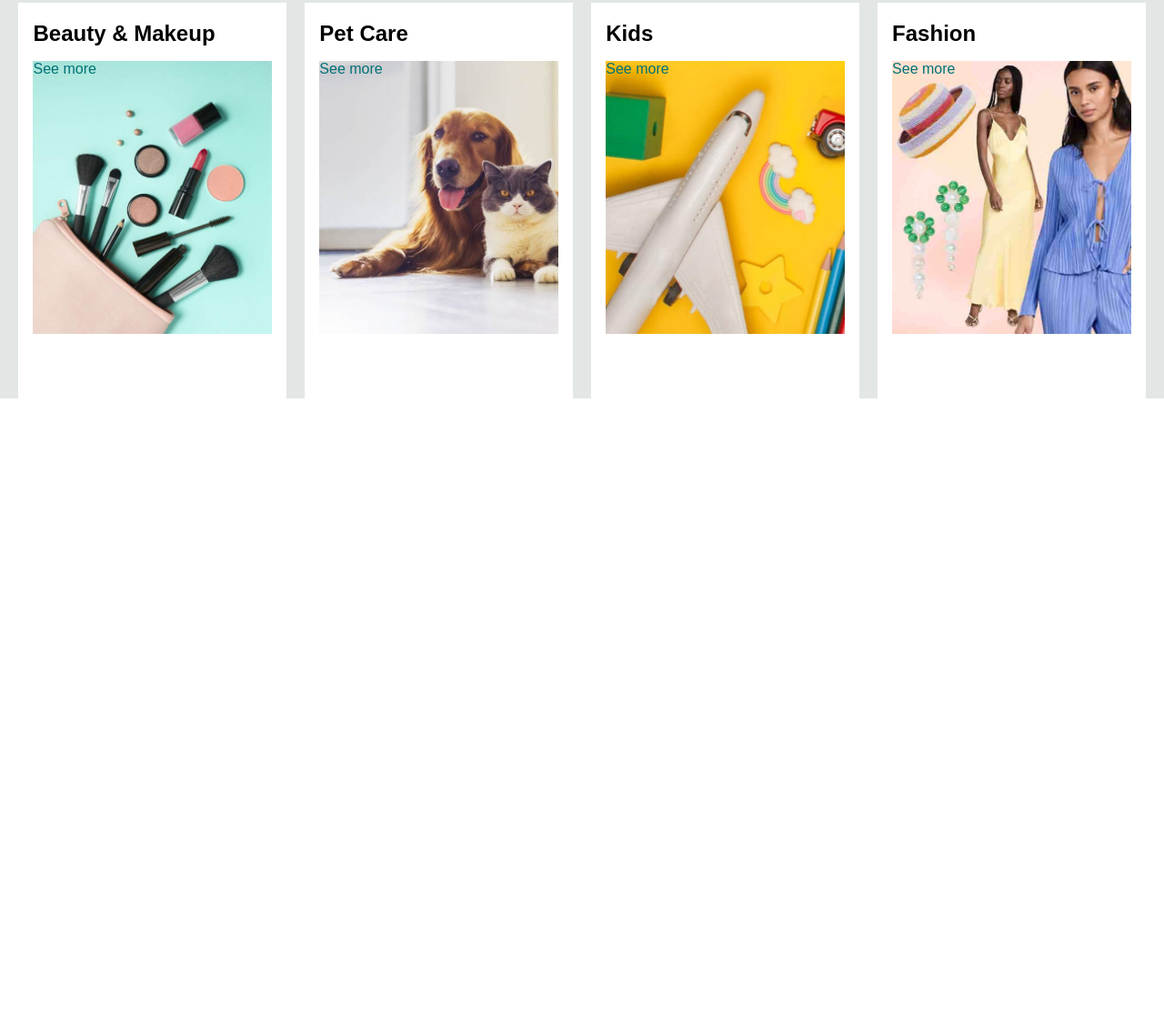
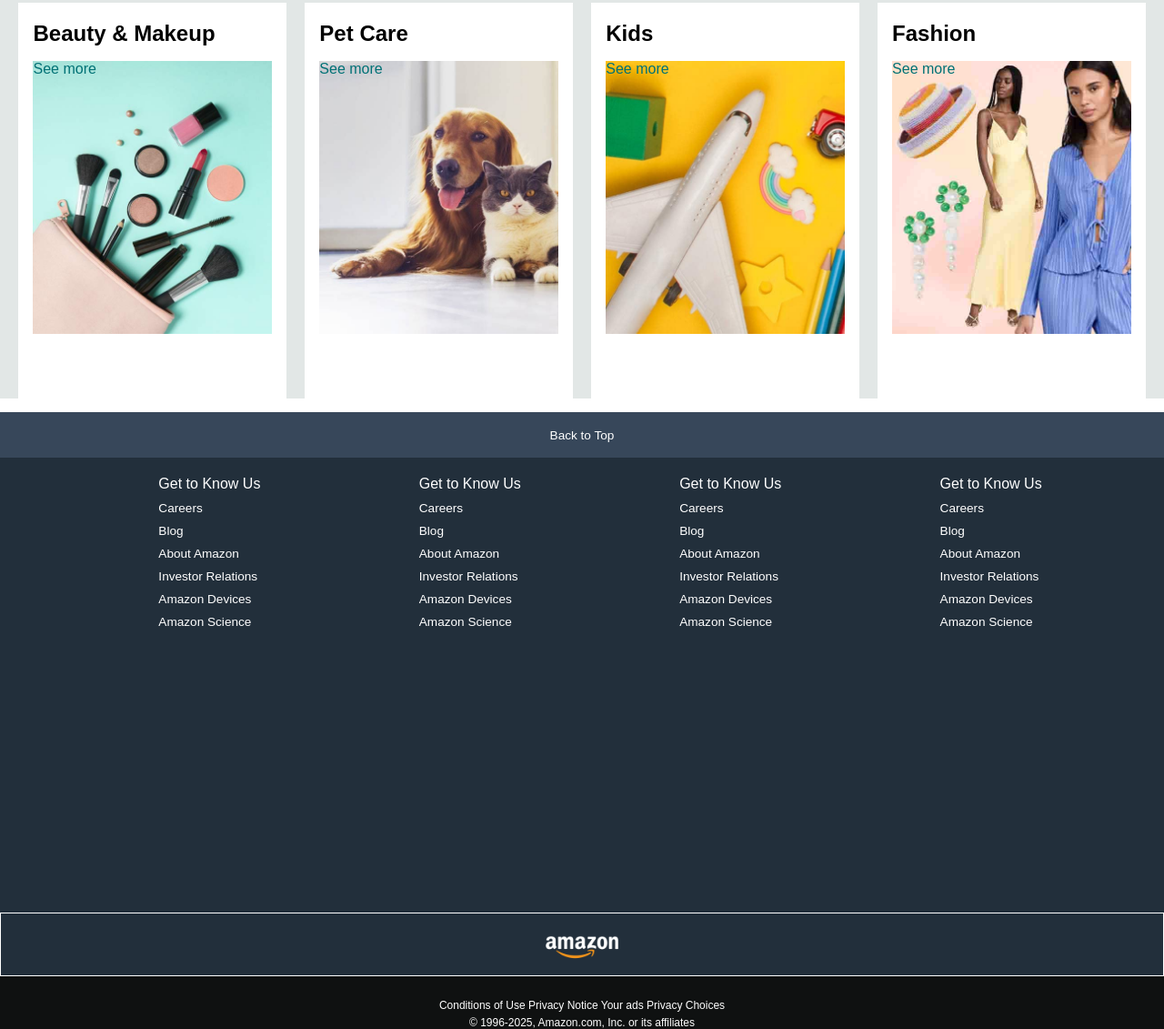
Before and after one commit to MahikaWakankar/amazon_clone, a plain HTML site: page index.html in a window 1280 px wide. Shown: the part 942-2073 px from the top of the page at 91% size. Before the commit the page ends 1380 px from the top, so only its background shows below. Drawn offline with Linux system fonts and the light colour scheme.

Commit message:
first commit

```diff
--- a/index.html
+++ b/index.html
@@ -139,5 +139,68 @@
             </div>
         </div>
     </div>
+    <footer>
+        <div class="foot-panel1">
+            Back to Top
+        </div>
+        <div class="foot-panel2">
+            <ul>
+                <p>Get to Know Us</p>
+<a>Careers</a>
+<a>Blog</a>
+<a>About Amazon</a>
+<a>Investor Relations</a>
+<a>Amazon Devices</a>
+<a>Amazon Science</a>
+
+            </ul>
+             <ul>
+                <p>Get to Know Us</p>
+<a>Careers</a>
+<a>Blog</a>
+<a>About Amazon</a>
+<a>Investor Relations</a>
+<a>Amazon Devices</a>
+<a>Amazon Science</a>
+
+            </ul> <ul>
+                <p>Get to Know Us</p>
+<a>Careers</a>
+<a>Blog</a>
+<a>About Amazon</a>
+<a>Investor Relations</a>
+<a>Amazon Devices</a>
+<a>Amazon Science</a>
+
+            </ul> <ul>
+                <p>Get to Know Us</p>
+<a>Careers</a>
+<a>Blog</a>
+<a>About Amazon</a>
+<a>Investor Relations</a>
+<a>Amazon Devices</a>
+<a>Amazon Science</a>
+
+            </ul>
+        </div>
+        <div class="foot-panel3">
+            <div class="logo">
+
+            </div>
+        </div>
+        <div class="foot-panel4">
+            <div class="pages">
+                <a>Conditions of Use</a>
+            <a>Privacy Notice</a>
+            <a>Your ads Privacy Choices</a>
+            </div>
+            <div class="copyright">
+                © 1996-2025, Amazon.com, Inc. or its affiliates
+
+            </div>
+
+        </div>
+
+    </footer>
 </body>
 </html>
--- a/style.css
+++ b/style.css
@@ -155,3 +155,64 @@ span{
 .box-content p{
     color:#007175
 }
+footer{
+    margin-top: 15px;
+}
+.foot-panel1{
+    display: flex;
+    align-items: center;
+    justify-content: center;
+    background-color: #37475a;
+    color: white;
+    height:50px;
+    font-size: 0.85rem;
+}
+
+.foot-panel2{
+    background-color: #222f3b;
+    color: white;
+    height: 500px;
+    display: flex;
+    justify-content: space-evenly;
+}
+ul{
+    margin-top: 20px;
+}
+ul a{
+    display: block;
+    font-size: 0.85rem;
+    margin-top: 10px;
+}
+.foot-panel3{
+    background-color: #222f3b;
+    color:white;
+    border: 0.5px solid white;
+    height: 68px;
+    display: flex;
+    justify-content: center;
+    align-items: center;
+}
+.logo{
+    background-image: url("amazon_logo.png");
+    height: 50px;
+    background-size: cover;
+    width: 100px;
+}
+
+.foot-panel4{
+    background-color: #0f1111;
+    color:white;
+
+}
+.pages{
+font-size: 0.75rem;
+text-align: center;
+padding-top: 25px;
+}
+.copyright{
+    font-size: 0.75rem;
+    text-align: center;
+padding-top: 5px;
+
+
+}
```
